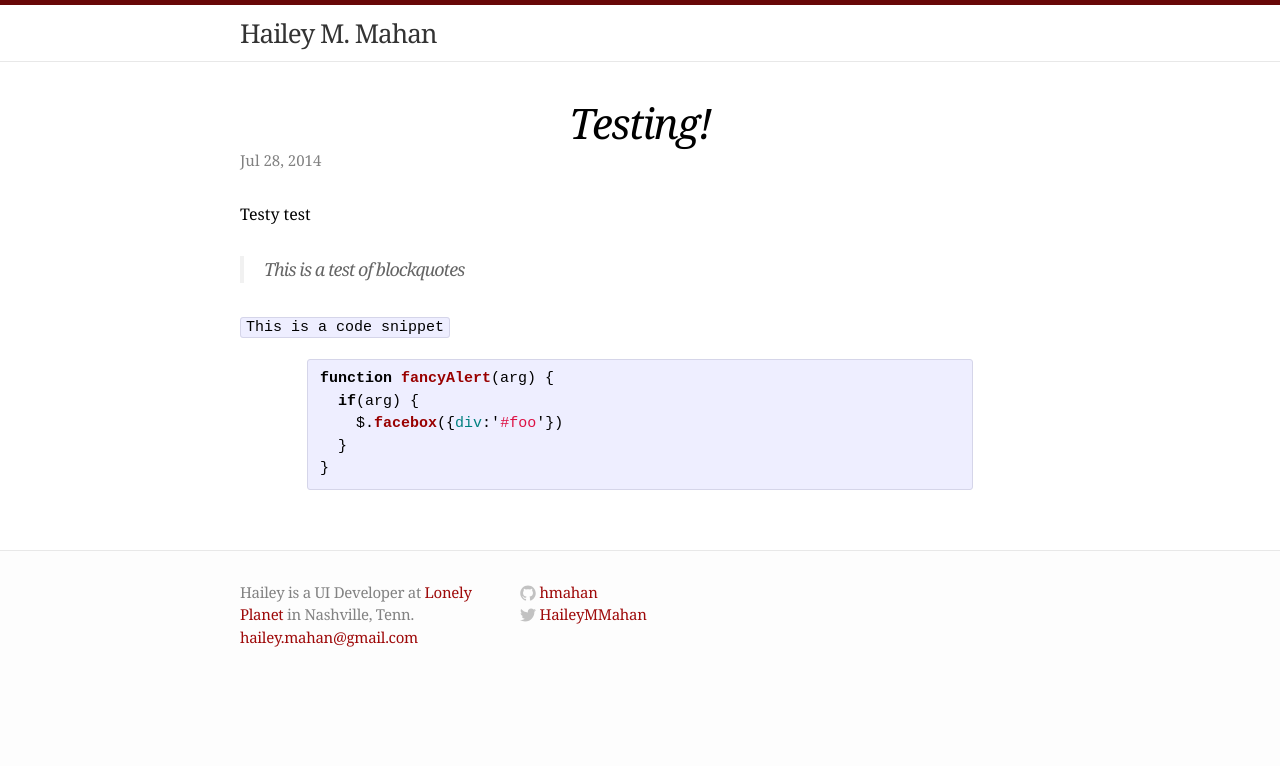
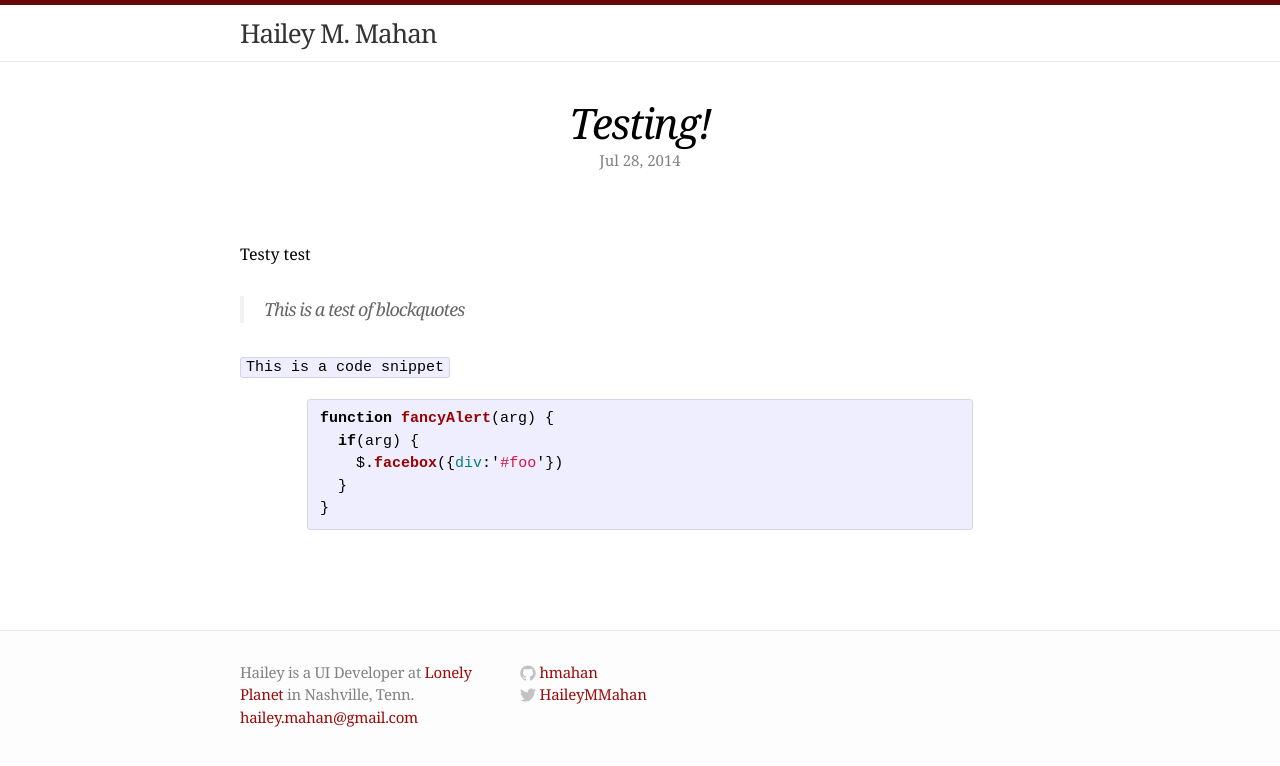
Before and after one commit to hmahan/hmahan.github.io, a Jekyll site: the page built from _posts/2014-07-28-test-again.markdown, in a window 1280 px wide. Shown: the top 766 px of the page. Built offline with Jekyll 4.4.1, drawn with Linux system fonts in a browser that asks for light colours.

Commit message:
editing post-level CSS

```diff
--- a/css/main.css
+++ b/css/main.css
@@ -183,9 +183,10 @@ a:visited { color: #B40B0B; }
   font-size: 15px;
   color: #818181;
   margin-top: 5px;
+  text-align: center;
 }
 
-.post-content { margin: 0 0 30px; }
+.post-content { margin: 0 0 30px; padding: 20px 0;}
 
 .post-content > * { margin: 20px 0; }
 
```
